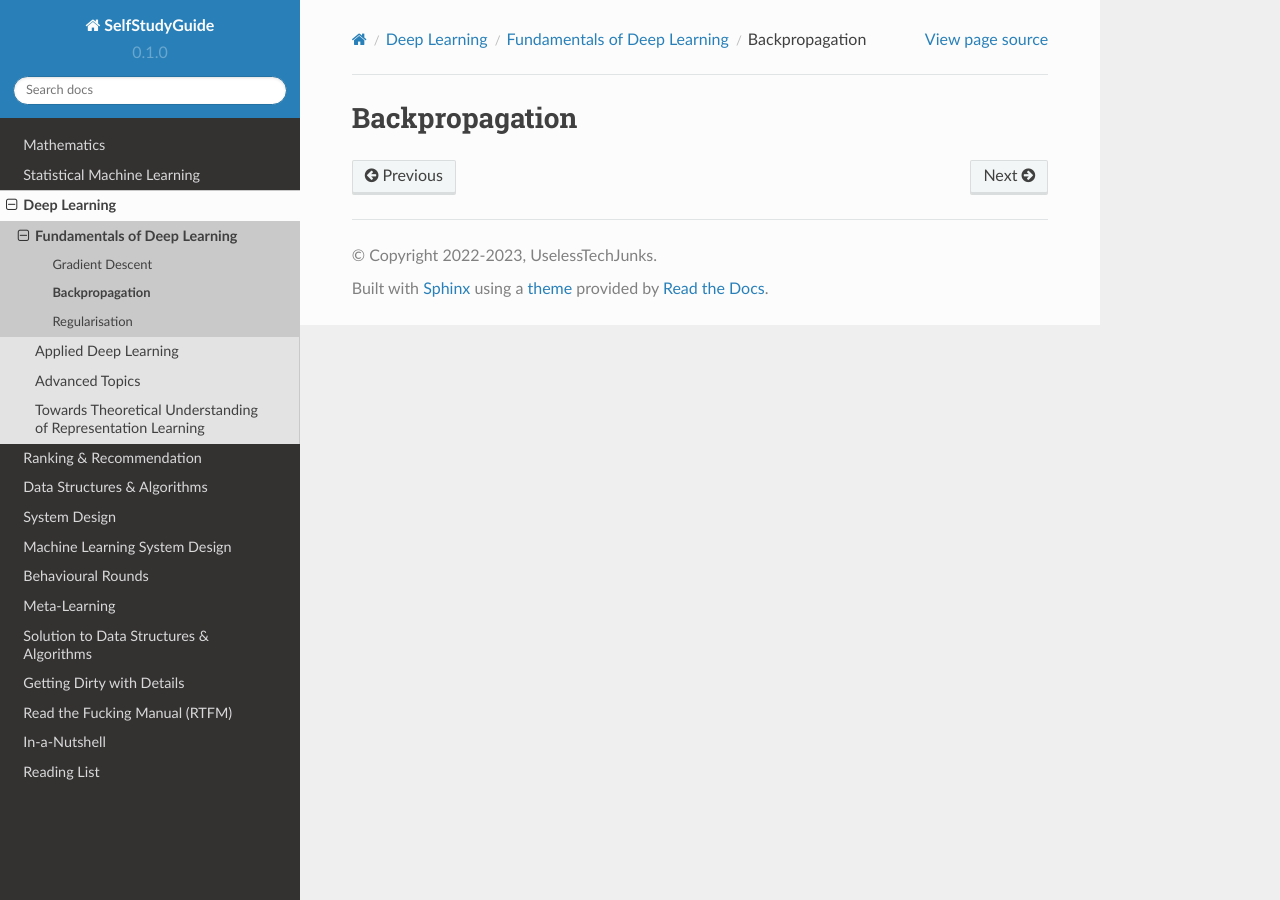
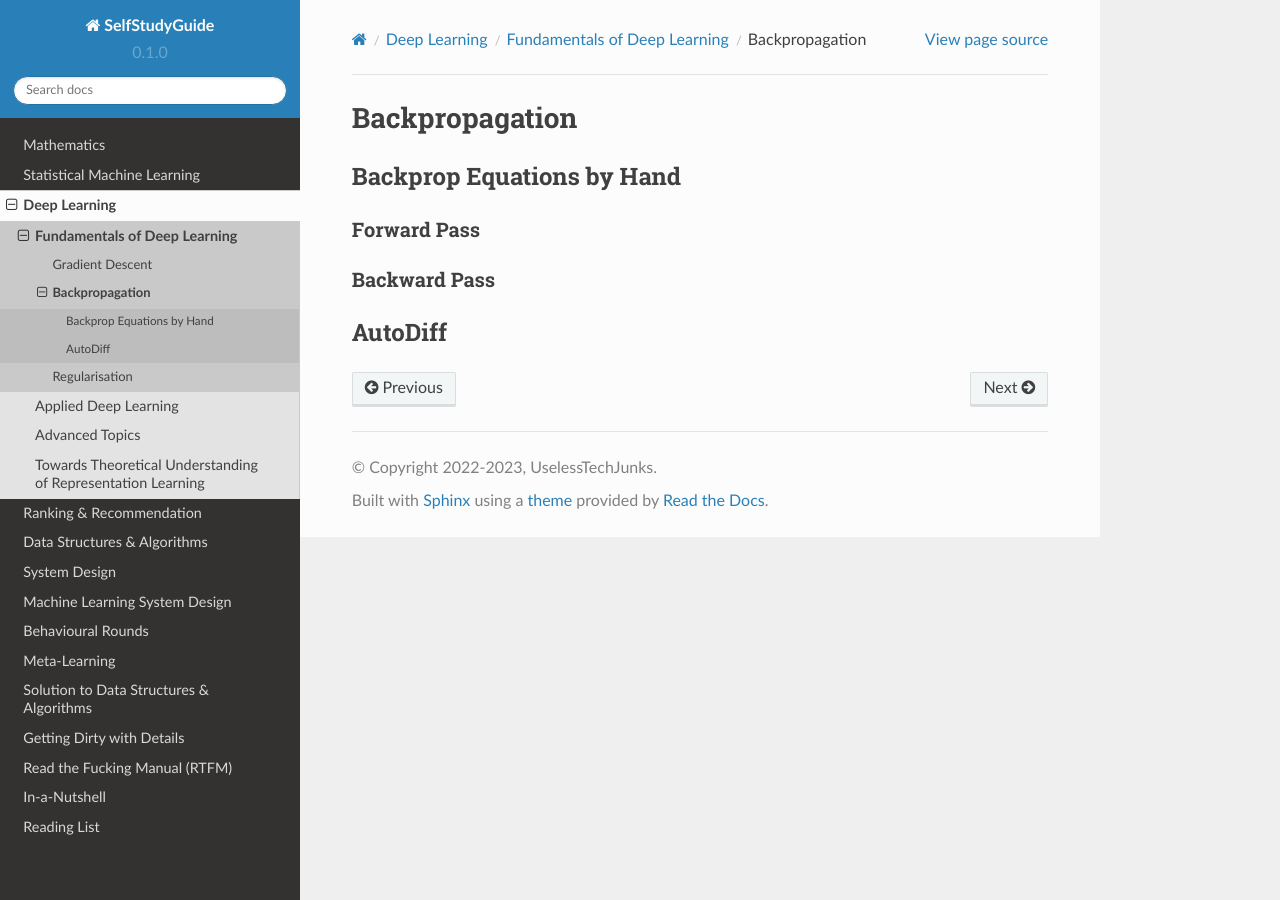
Before and after one commit to uselesstechjunks/leetcode, a Sphinx documentation site: the page built from docs/source/dl/basics/backprop.rst, in a window 1280 px wide. Built offline with Sphinx 7.4.7 and the Read the Docs theme 2.0.0, drawn with Linux system fonts in a browser that asks for light colours.

Commit message:
Update backprop.rst

```diff
--- a/docs/source/dl/basics/backprop.rst
+++ b/docs/source/dl/basics/backprop.rst
@@ -1,3 +1,15 @@
 ###################################################################################
 Backpropagation
 ###################################################################################
+
+***********************************************************************************
+Backprop Equations by Hand
+***********************************************************************************
+Forward Pass
+===================================================================================
+Backward Pass
+===================================================================================
+
+***********************************************************************************
+AutoDiff
+***********************************************************************************
```
